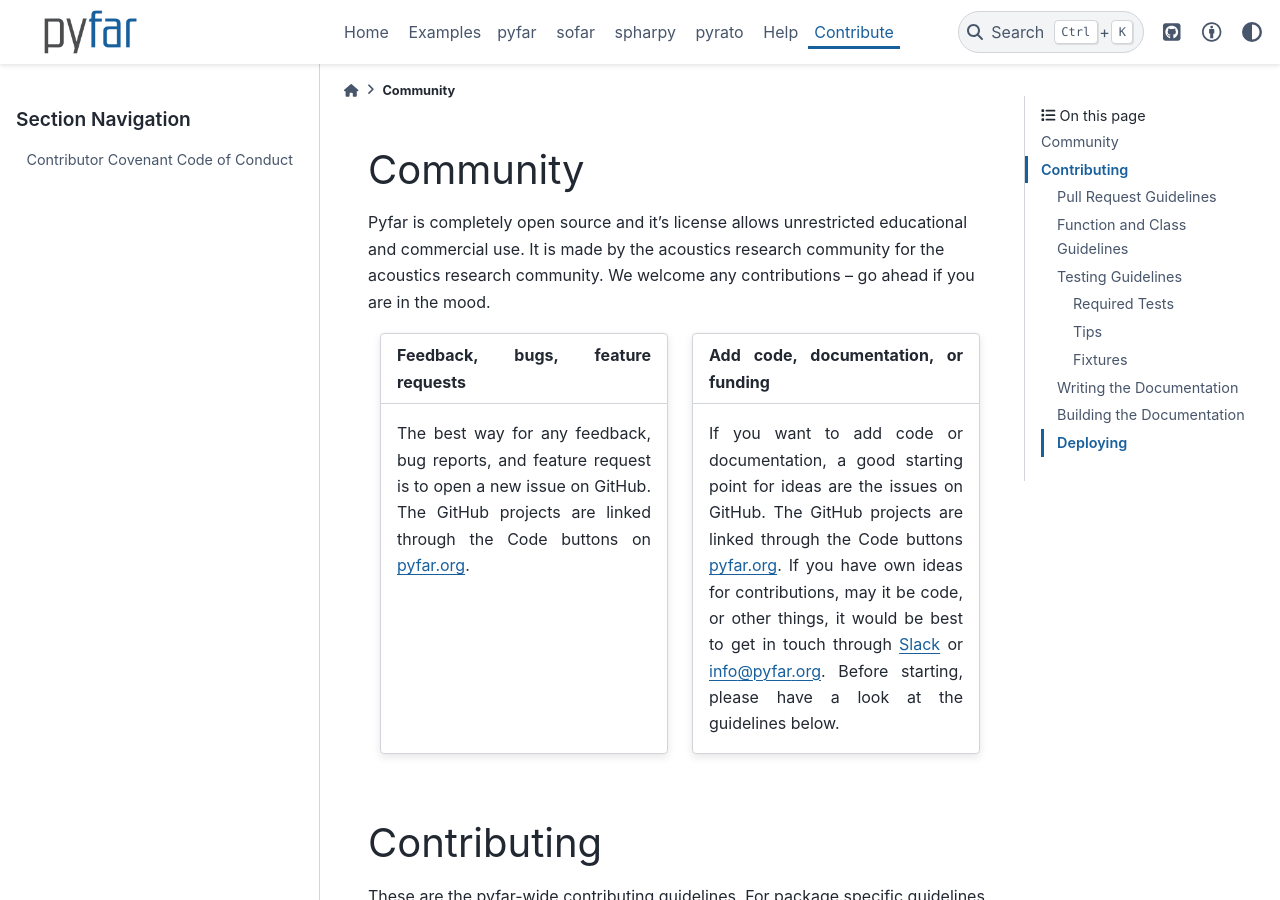
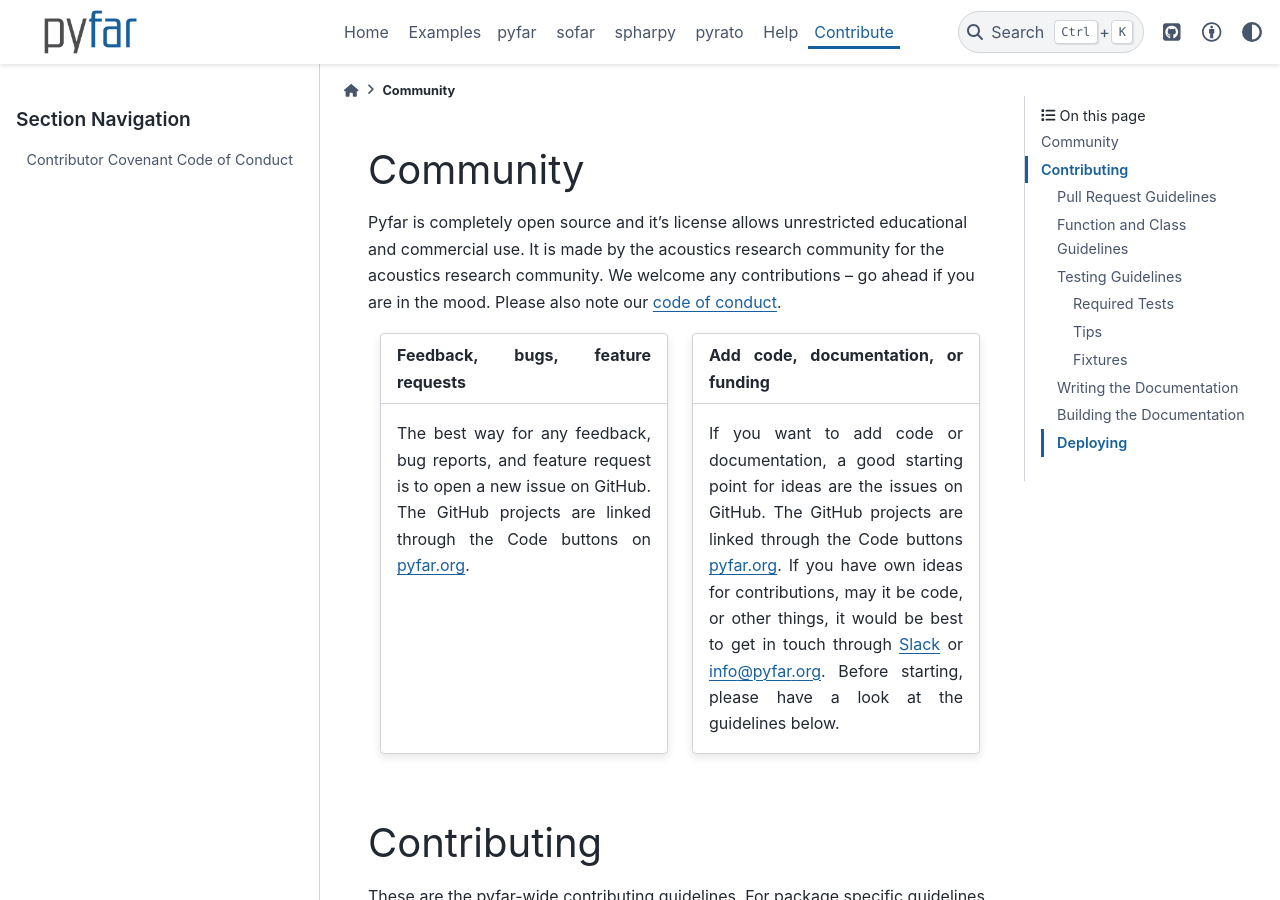
Before and after one commit to pyfar/gallery, a Sphinx documentation site: the page built from docs/community/index.rst, in a window 1280 px wide and 900 px high. Built offline with Sphinx 7.4.7 and the PyData theme 0.15.4, drawn with Linux system fonts in a browser that asks for light colours; pages that are not in the unit, such as notebooks, are missing from menus.

Commit message:
Feat: add link to code of conduct

```diff
--- a/docs/community/index.rst
+++ b/docs/community/index.rst
@@ -5,7 +5,8 @@ Community
 Pyfar is completely open source and it’s license allows unrestricted
 educational and commercial use. It is made by the acoustics research
 community for the acoustics research community. We welcome any contributions
-– go ahead if you are in the mood.
+– go ahead if you are in the mood. Please also note our
+`code of conduct`_.
 
 .. grid:: 1 1 2 2
    :gutter: 4
@@ -35,6 +36,8 @@ community for the acoustics research community. We welcome any contributions
 
 .. include:: contributing.rst
 
+.. _code of conduct: code_of_conduct.rst
+
 .. toctree::
    :maxdepth: 1
 
```
